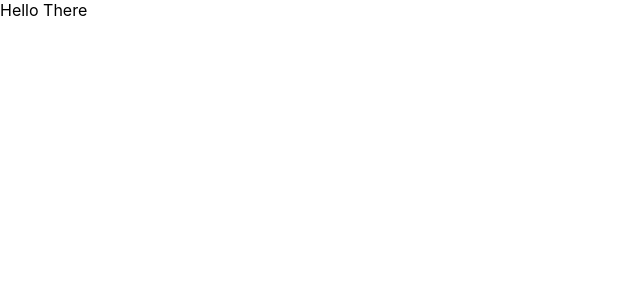
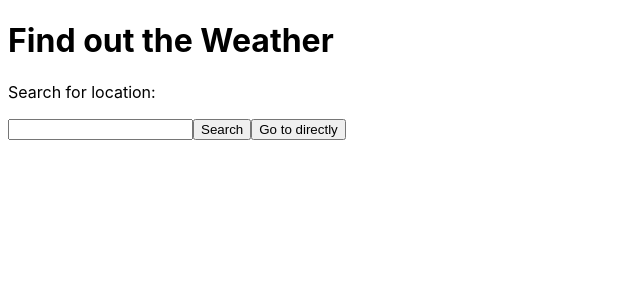
Before and after one commit to Calbabreaker/weather, a Next.js app: page / in a window 1280 px wide. Shown: the top 300 px of the page, without its empty margins (0-640 px from the left). Built offline with nearby package versions, Linux system fonts and the light colour scheme.

Commit message:
got basic weather stuff

```diff
--- /dev/null
+++ b/components/Search.tsx
@@ -0,0 +1,26 @@
+import { FormEvent, useState } from "react";
+import Router from "next/router";
+
+export const Search: React.FC = () => {
+    const [location, setLocation] = useState("");
+
+    function searchLocation(e: FormEvent<HTMLFormElement>) {
+        e.preventDefault();
+        Router.push(`/search/${location}`);
+    }
+
+    function goToLocation() {
+        Router.push(`/weather/${location}`);
+    }
+
+    return (
+        <>
+            <form onSubmit={searchLocation}>
+                <p>Search for location:</p>
+                <input type="text" onChange={(e) => setLocation(e.currentTarget.value)} />
+                <input type="submit" value="Search" />
+                <input type="button" value="Go to directly" onClick={goToLocation} />
+            </form>
+        </>
+    );
+};
--- a/pages/_app.tsx
+++ b/pages/_app.tsx
@@ -1,6 +1,12 @@
 import "../styles/globals.css";
 import type { AppProps } from "next/app";
+import { Search } from "components/Search";
 
 export default function App({ Component, pageProps }: AppProps) {
-    return <Component {...pageProps} />;
+    return (
+        <main>
+            <Component {...pageProps} />
+            <Search />
+        </main>
+    );
 }
--- a/pages/index.tsx
+++ b/pages/index.tsx
@@ -1,3 +1,16 @@
+import { FormEvent, useState } from "react";
+
 export default function Index() {
-    return <div>Hello There</div>;
+    const [location, setLocation] = useState("");
+
+    function searchLocation(e: FormEvent<HTMLFormElement>) {
+        e.preventDefault();
+        alert(`Search ${location}`);
+    }
+
+    return (
+        <>
+            <h1>Find out the Weather</h1>
+        </>
+    );
 }
--- a/styles/globals.css
+++ b/styles/globals.css
@@ -1,16 +1,14 @@
 html,
 body {
-  padding: 0;
-  margin: 0;
-  font-family: -apple-system, BlinkMacSystemFont, Segoe UI, Roboto, Oxygen,
-    Ubuntu, Cantarell, Fira Sans, Droid Sans, Helvetica Neue, sans-serif;
+    font-family: -apple-system, BlinkMacSystemFont, Segoe UI, Roboto, Oxygen, Ubuntu, Cantarell,
+        Fira Sans, Droid Sans, Helvetica Neue, sans-serif;
 }
 
 a {
-  color: inherit;
-  text-decoration: none;
+    color: inherit;
+    text-decoration: none;
 }
 
 * {
-  box-sizing: border-box;
+    box-sizing: border-box;
 }
--- a/tsconfig.json
+++ b/tsconfig.json
@@ -2,6 +2,7 @@
     "compilerOptions": {
         "target": "es5",
         "lib": ["dom", "dom.iterable", "esnext"],
+        "baseUrl": "./",
         "allowJs": true,
         "skipLibCheck": true,
         "strict": true,
```
Also changed, not shown: components/WeatherBox.tsx (added, +17 -0 lines), lib/weather.ts (added, +57 -0 lines), pages/weather/[query].tsx (added, +39 -0 lines), 2 other files (tests, documents, lock files or other folders).
